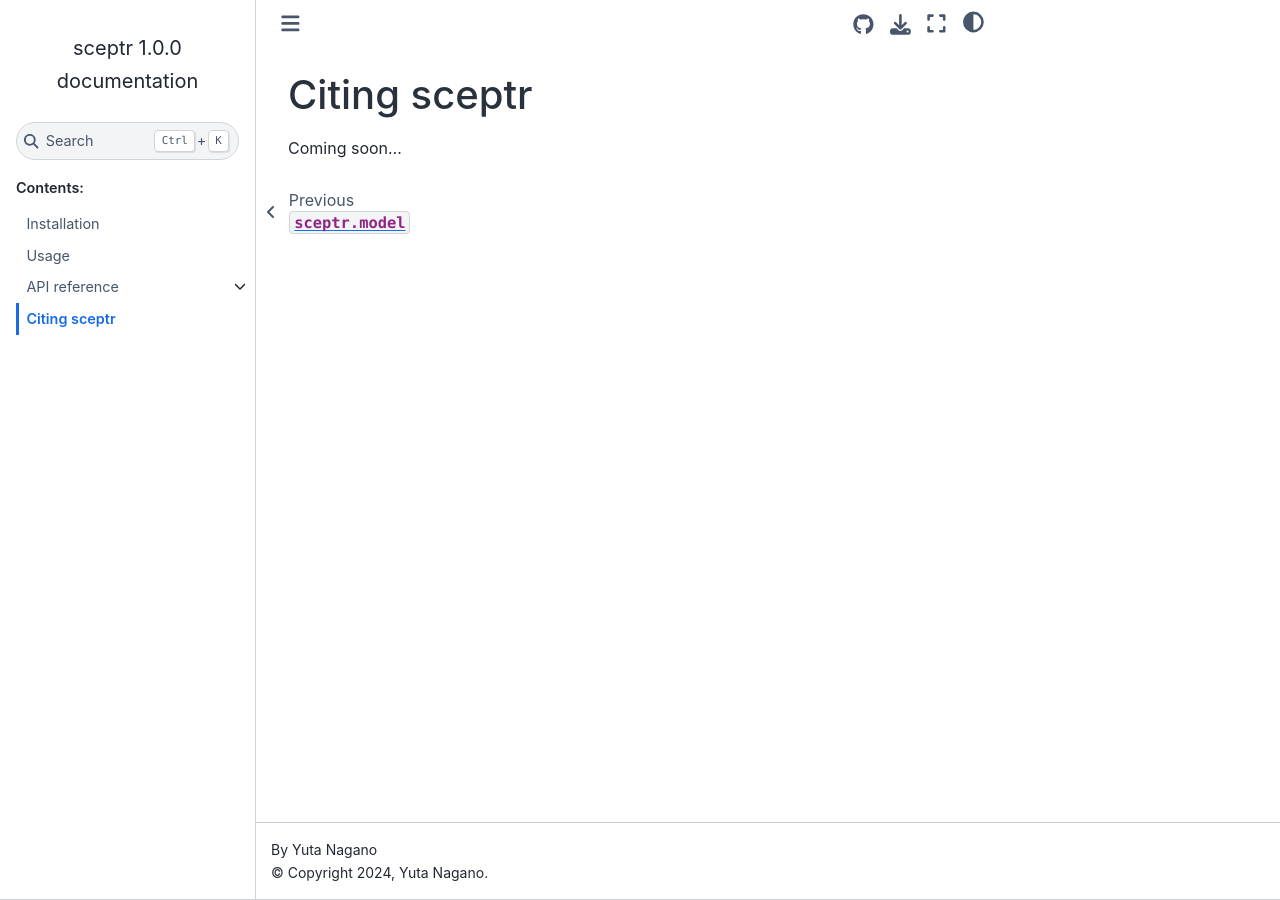
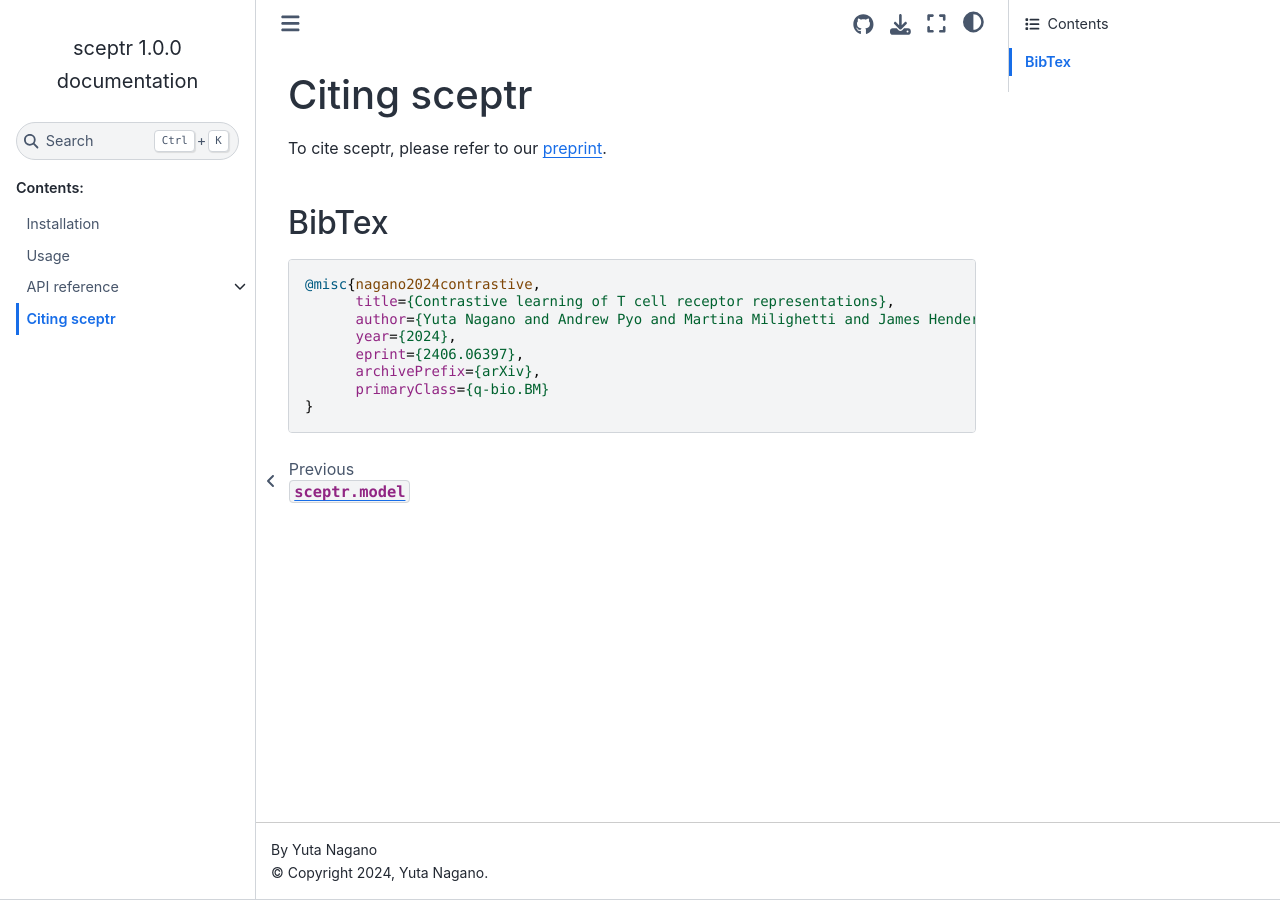
Before and after one commit to yutanagano/sceptr, a Sphinx documentation site: the page built from docs/citing.rst, in a window 1280 px wide. Built offline with Sphinx 7.4.7 and the Sphinx Book theme 1.1.4, drawn with Linux system fonts in a browser that asks for light colours.

Commit message:
Add links to our preprint

```diff
--- a/docs/citing.rst
+++ b/docs/citing.rst
@@ -1,4 +1,18 @@
 Citing sceptr
 =============
 
-Coming soon...
+To cite sceptr, please refer to our `preprint <https://arxiv.org/abs/2406.06397>`_.
+
+BibTex
+------
+
+.. code-block:: bibtex
+
+	@misc{nagano2024contrastive,
+	      title={Contrastive learning of T cell receptor representations},
+	      author={Yuta Nagano and Andrew Pyo and Martina Milighetti and James Henderson and John Shawe-Taylor and Benny Chain and Andreas Tiffeau-Mayer},
+	      year={2024},
+	      eprint={2406.06397},
+	      archivePrefix={arXiv},
+	      primaryClass={q-bio.BM}
+	}
--- a/docs/index.rst
+++ b/docs/index.rst
@@ -2,7 +2,7 @@ SCEPTR
 ======
 
 **SCEPTR** (\ **S**\ imple **C**\ ontrastive **E**\ mbedding of the **P**\ rimary sequence of **T** cell **R**\ eceptors) is a small, fast, and performant TCR representation model that can be used for alignment-free downstream TCR and TCR repertoire analysis such as TCR clustering or classification.
-Our `manuscript (coming soon) <about:blank>`_ demonstrates SCEPTR's state-of-the-art performance (as of 2024) on downstream TCR specificity prediction.
+Our `preprint <https://arxiv.org/abs/2406.06397>`_ demonstrates SCEPTR's state-of-the-art performance (as of 2024) on downstream TCR specificity prediction.
 
 SCEPTR is a BERT-like transformer-based neural network implemented in `Pytorch <https://pytorch.org>`_.
 With the default model providing best-in-class performance with only 153,108 parameters (typical protein language models have tens or hundreds of millions), SCEPTR runs fast- even on a CPU!
@@ -18,7 +18,7 @@ What's even better is that they are fully compliant with `pyrepseq <https://pyre
    A visual introduction to how SCEPTR works, taken from our SCEPTR preprint.
    SCEPTR is a TCR language model (a,b) pre-trained using masked-language modelling and autocontrastive learning (c,d).
    (a) The default model uses the ``<cls>`` pooling method, but there is also a variant that is trained to use average-pooling (see :py:func:`sceptr.variant.average_pooling`).
-   Please see the manuscript for more details.
+   Please see the `preprint <https://arxiv.org/abs/2406.06397>`_  for more details.
 
 .. toctree::
    :maxdepth: 2
```
Also changed, not shown: README.md (+1 -1 lines).
